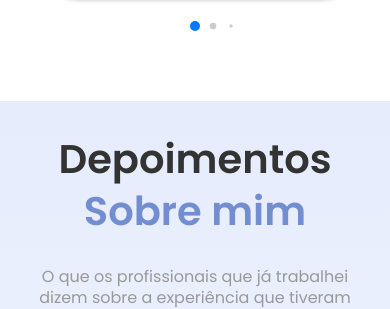
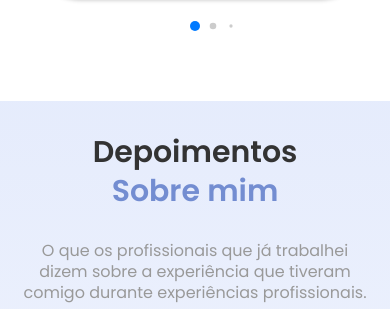
Before and after one commit to victor-assuncao/portfolio, a website with bundled scripts: page index.html in a window 390 px wide. Shown: the part 2160-2469 px from the top of the page. Built offline with nearby package versions, Linux system fonts and the light colour scheme.

Commit message:
Arrumando tamanho do titulo

```diff
--- a/css/testimonies.css
+++ b/css/testimonies.css
@@ -165,3 +165,10 @@
         max-width: initial;
     }
 }
+
+@media (max-width: 430px) { /* Mobile Version */
+
+    .testimonies__title {
+        font-size: 3rem;
+    }
+}
```
